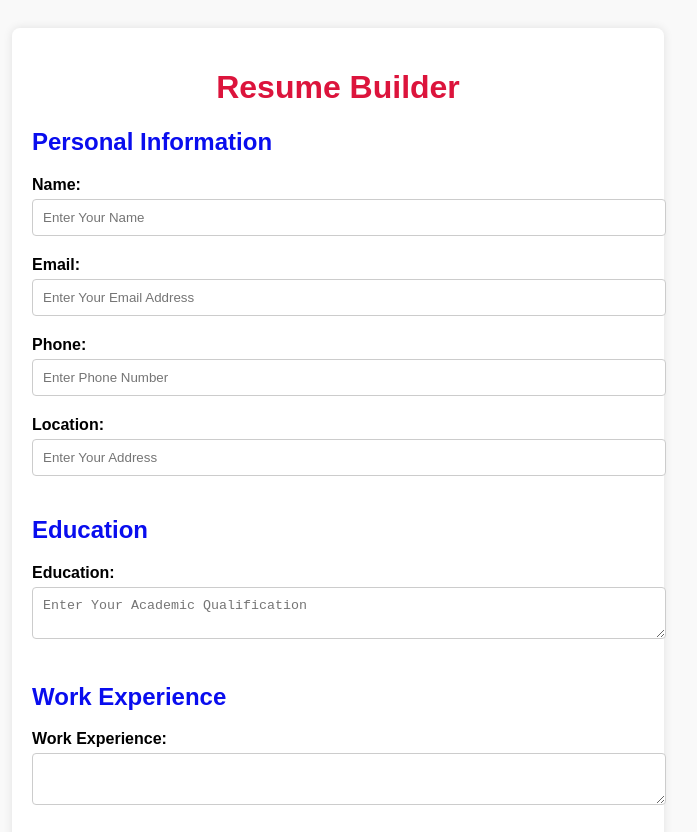
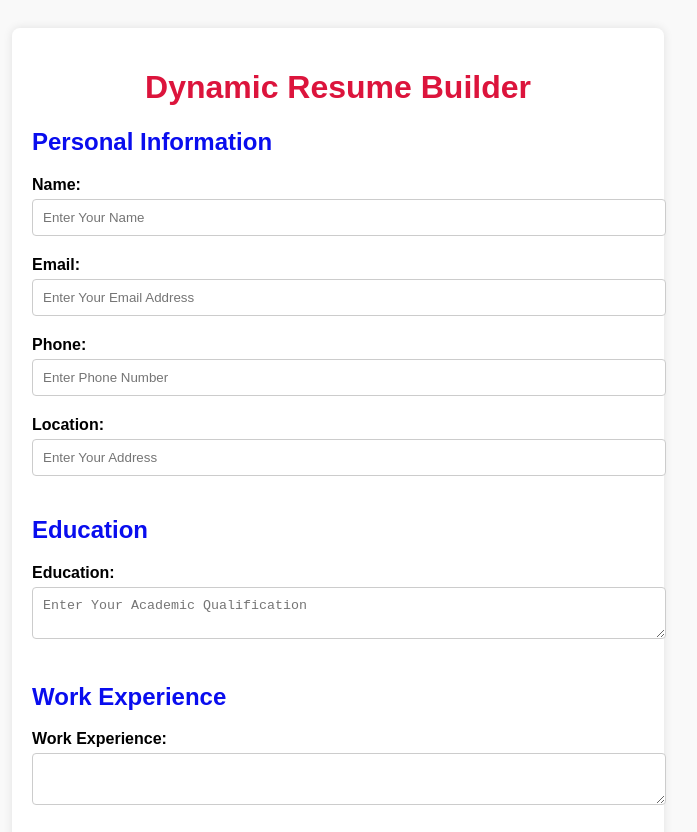
Before and after one commit to SohailBhatti-777/Hackathons, a plain HTML site: page dynamic-resume-builder/index.html in a window 1280 px wide. Shown: the top 832 px of the page, without its empty margins (302-999 px from the left). Drawn offline with Linux system fonts and the light colour scheme.

Commit message:
Update index.html

```diff
--- a/dynamic-resume-builder/index.html
+++ b/dynamic-resume-builder/index.html
@@ -8,7 +8,7 @@
 </head>
 <body>
     <div class="form-container">
-        <h1><center><strong>Resume Builder</strong> </center></h1>
+        <h1><center><strong>Dynamic Resume Builder</strong> </center></h1>
         <form id="resume-form">
             <section>
                 <h2>Personal Information</h2>
```
